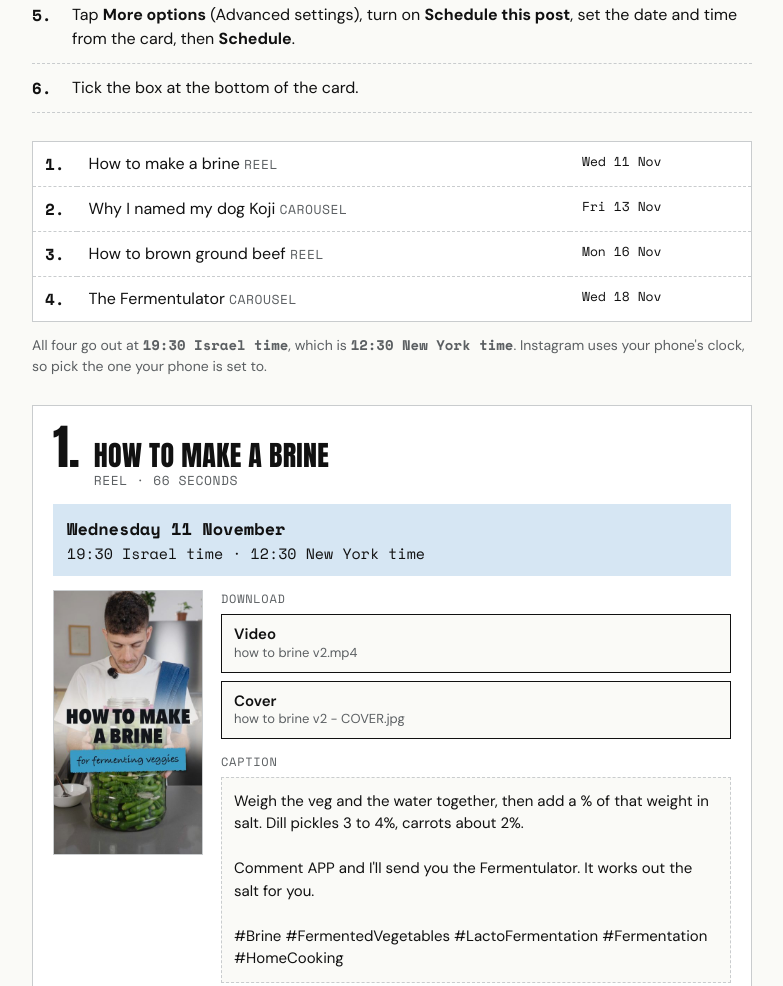
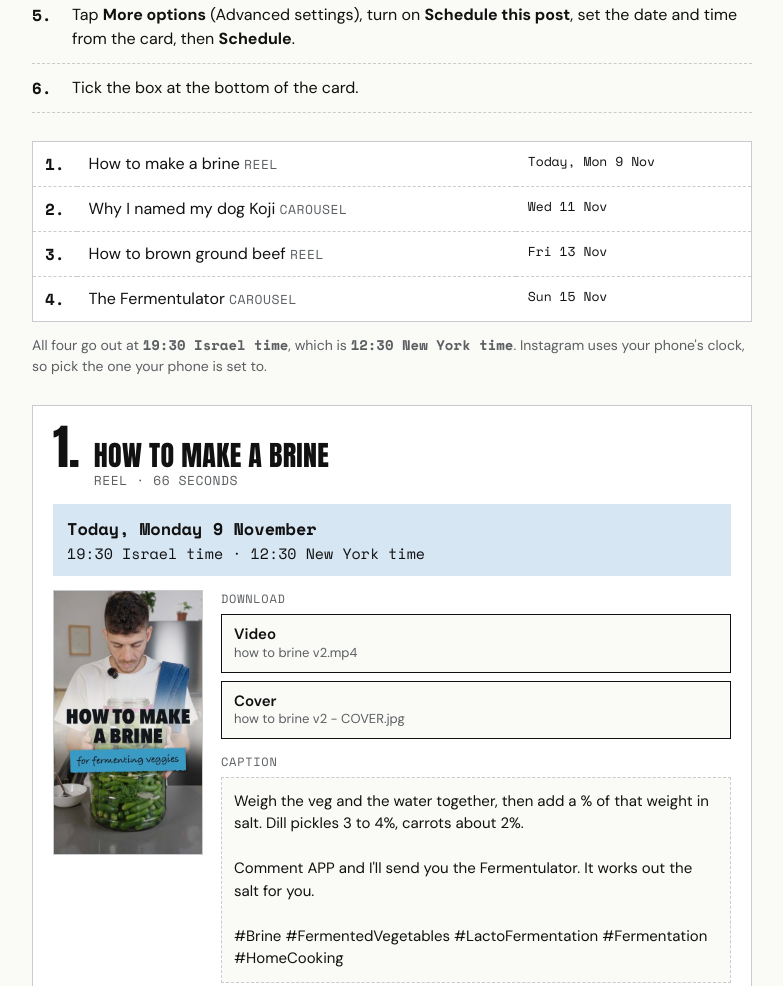
Before and after one commit to randydandy123/shalom-jar, a plain HTML site: page upload/index.html in a window 1280 px wide. Shown: the part 461-1447 px from the top of the page, without its empty margins (248-1031 px from the left). Drawn offline with nearby package versions, Linux system fonts and the light colour scheme.

Commit message:
Upload sheet: today, then every other day
Co-Authored-By: Claude Opus 5.5 <noreply@anthropic.com>

```diff
--- a/upload/index.html
+++ b/upload/index.html
@@ -81,10 +81,10 @@
   </ol>
 
   <table class="plan">
-    <tr><td>1.</td><td>How to make a brine <span class="kind">reel</span></td><td class="when">Wed 11 Nov</td></tr>
-    <tr><td>2.</td><td>Why I named my dog Koji <span class="kind">carousel</span></td><td class="when">Fri 13 Nov</td></tr>
-    <tr><td>3.</td><td>How to brown ground beef <span class="kind">reel</span></td><td class="when">Mon 16 Nov</td></tr>
-    <tr><td>4.</td><td>The Fermentulator <span class="kind">carousel</span></td><td class="when">Wed 18 Nov</td></tr>
+    <tr><td>1.</td><td>How to make a brine <span class="kind">reel</span></td><td class="when">Today, Mon 9 Nov</td></tr>
+    <tr><td>2.</td><td>Why I named my dog Koji <span class="kind">carousel</span></td><td class="when">Wed 11 Nov</td></tr>
+    <tr><td>3.</td><td>How to brown ground beef <span class="kind">reel</span></td><td class="when">Fri 13 Nov</td></tr>
+    <tr><td>4.</td><td>The Fermentulator <span class="kind">carousel</span></td><td class="when">Sun 15 Nov</td></tr>
   </table>
   <p class="note" style="margin-top:-20px;margin-bottom:28px">All four go out at <b class="mono">19:30 Israel time</b>, which is <b class="mono">12:30 New York time</b>. Instagram uses your phone's clock, so pick the one your phone is set to.</p>
 
@@ -97,7 +97,7 @@
 const POSTS = [
   {
     id: "brine", kind: "Reel · 66 seconds", title: "How to make a brine",
-    day: "Wednesday 11 November", thumb: "img/brine.jpg",
+    day: "Today, Monday 9 November", thumb: "img/brine.jpg",
     links: [
       {t: "Video", s: "how to brine v2.mp4", u: "https://drive.google.com/file/d/1r9VB5W8oaALBMvgBlHG1so_TxqqcEjXG/view"},
       {t: "Cover", s: "how to brine v2 - COVER.jpg", u: "https://drive.google.com/file/d/1DG93aR3GwCXn6_qHCkVp7SYK7alhY2NW/view"}
@@ -111,7 +111,7 @@ Comment APP and I'll send you the Fermentulator. It works out the salt for you.
   },
   {
     id: "kojidog", kind: "Carousel · 15 slides, photos and videos", title: "Why I named my dog Koji",
-    day: "Friday 13 November", thumb: "img/koji-dog.jpg",
+    day: "Wednesday 11 November", thumb: "img/koji-dog.jpg",
     links: [
       {t: "Slides folder", s: "Koji dog carousel: 01 to 15", u: "https://drive.google.com/drive/folders/1t3mJ9lLcg8jO0ndT_vQqe424sxgSUO2S"},
       {t: "Cover (slide 01)", s: "01.png, the store bought koji bag", u: "https://drive.google.com/file/d/1bVcW7ay6xz_nw5ZYDWCAzbzEBcM63YF4/view"}
@@ -129,7 +129,7 @@ This is why I ferment. What's your reason? Tell me in the comments.
   },
   {
     id: "beef", kind: "Reel · 56 seconds", title: "How to brown ground beef",
-    day: "Monday 16 November", thumb: "img/beef.jpg",
+    day: "Friday 13 November", thumb: "img/beef.jpg",
     links: [
       {t: "Video", s: "ground beef three ways v3.mp4 (not the \"hook 2\" file)", u: "https://drive.google.com/file/d/1xPJlBi6-qntY-9seHA-sGv1cKLVyLSLY/view"},
       {t: "Cover", s: "ground beef three ways v3 - COVER.jpg", u: "https://drive.google.com/file/d/1NNUCpFrZTAnWZQDYFCFUBdgVJE_EnGKq/view"}
@@ -145,7 +145,7 @@ Watch the heat. The sugar burns fast.
   },
   {
     id: "fermentulator", kind: "Carousel · 16 slides", title: "The Fermentulator",
-    day: "Wednesday 18 November", thumb: "img/fermentulator.jpg",
+    day: "Sunday 15 November", thumb: "img/fermentulator.jpg",
     links: [
       {t: "Slides folder", s: "Fermentulator launch carousel: 01 to 16", u: "https://drive.google.com/drive/folders/1fxhrUsDNN-H_e3s6bfj2_nQOMMQ3fBrr"},
       {t: "Cover (slide 01)", s: "01.png, \"Is it supposed to smell like this?\"", u: "https://drive.google.com/file/d/1k4YozPbTZpr8ysbDsgs_np5LtnCPfh0B/view"}
```
